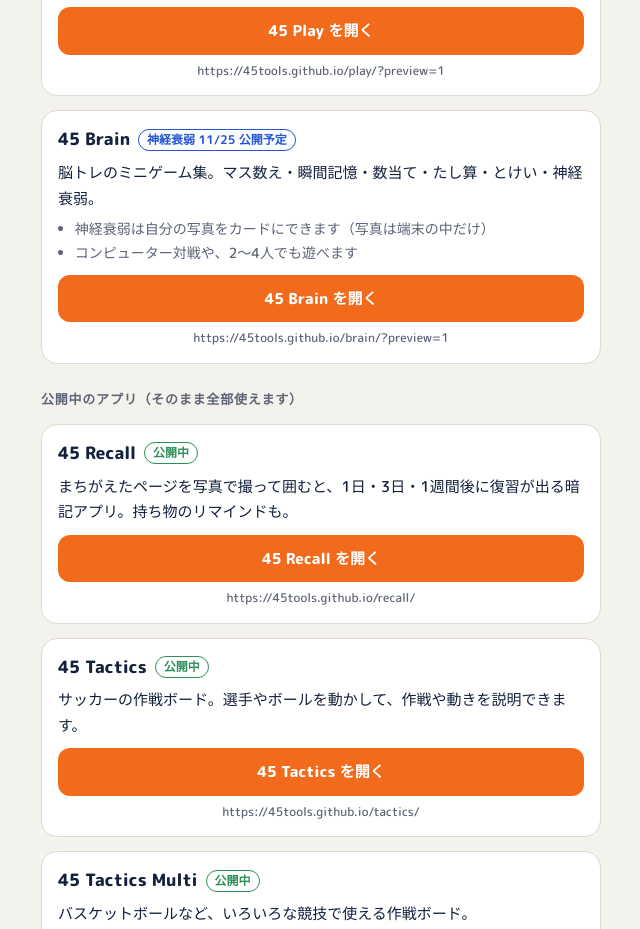
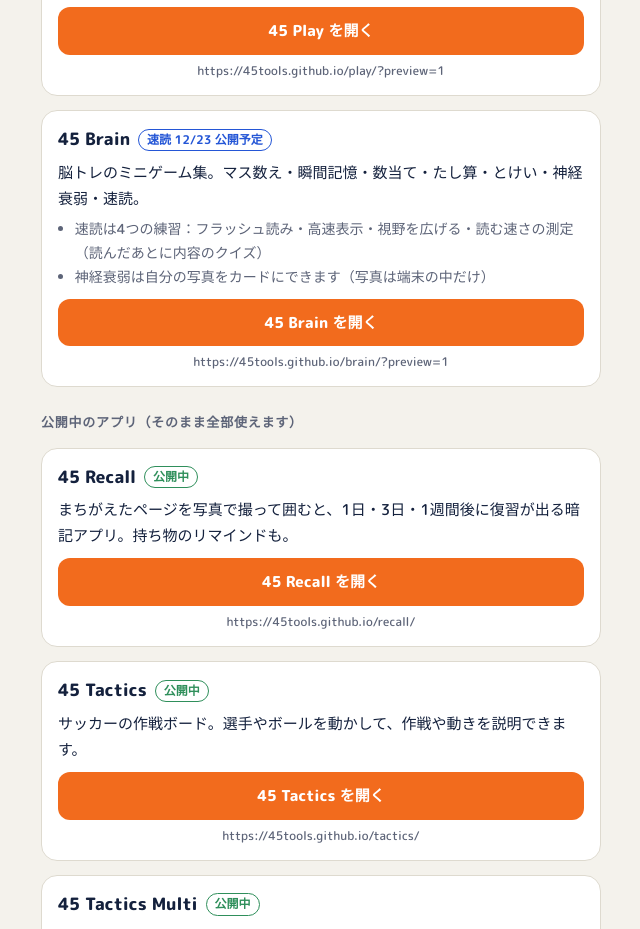
Before and after one commit to 45tools/play, a plain HTML site: page family/index.html in a window 1280 px wide. Shown: the part 825-1754 px from the top of the page, without its empty margins (319-959 px from the left). Drawn offline with Linux system fonts and the light colour scheme.

Commit message:
family: 45 Brain 速読 (12/23)
Co-Authored-By: Claude Opus 5.5 <noreply@anthropic.com>

```diff
--- a/family/index.html
+++ b/family/index.html
@@ -58,11 +58,11 @@ h2.sec{font-size:13px;font-weight:800;color:var(--muted);letter-spacing:.06em;ma
   </section>
 
   <section class="app">
-    <h3>45 Brain <span class="when">神経衰弱 11/25 公開予定</span></h3>
-    <p>脳トレのミニゲーム集。マス数え・瞬間記憶・数当て・たし算・とけい・神経衰弱。</p>
+    <h3>45 Brain <span class="when">速読 12/23 公開予定</span></h3>
+    <p>脳トレのミニゲーム集。マス数え・瞬間記憶・数当て・たし算・とけい・神経衰弱・速読。</p>
     <ul>
+      <li>速読は4つの練習：フラッシュ読み・高速表示・視野を広げる・読む速さの測定（読んだあとに内容のクイズ）</li>
       <li>神経衰弱は自分の写真をカードにできます（写真は端末の中だけ）</li>
-      <li>コンピューター対戦や、2〜4人でも遊べます</li>
     </ul>
     <a class="go" href="https://45tools.github.io/brain/?preview=1" target="_blank" rel="noopener">45 Brain を開く</a>
     <div class="url">https://45tools.github.io/brain/?preview=1</div>
```
